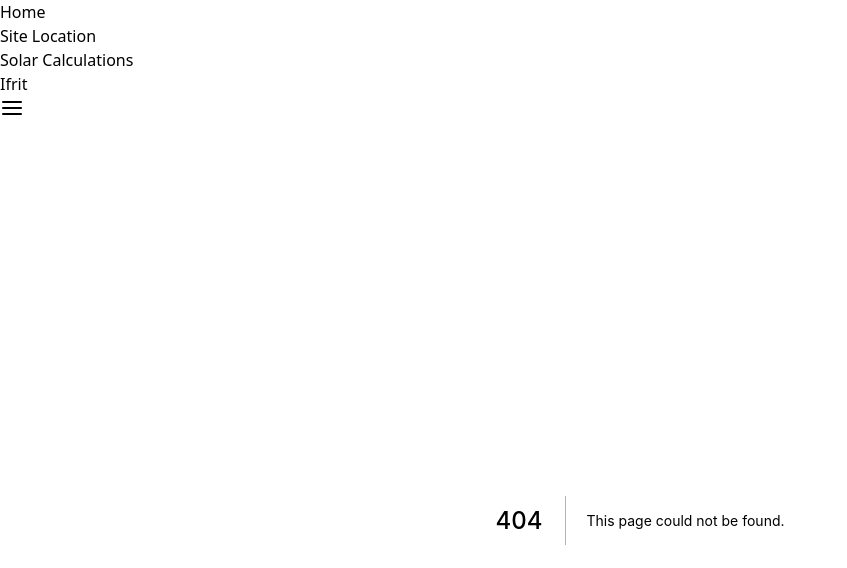
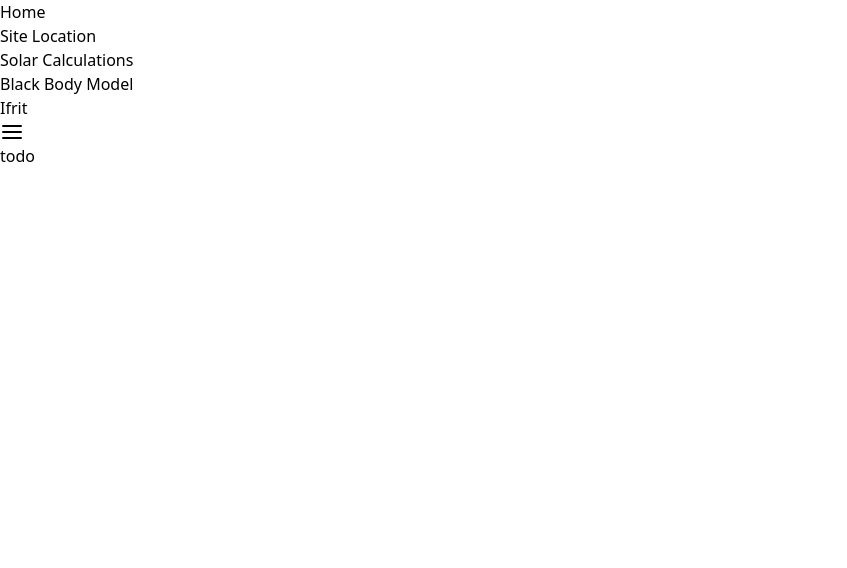
Before and after one commit to Amar-Gill/clima-viz, a Next.js app: page /blackbody-model in a window 1280 px wide. Before the commit this address had no page. Shown: the top 568 px of the page, without its empty margins (0-847 px from the left). Built offline with nearby package versions, Linux system fonts and the light colour scheme.

Commit message:
scaffold new page

```diff
--- a/components/layout.tsx
+++ b/components/layout.tsx
@@ -47,6 +47,9 @@ const Layout: React.FC<{}> = ({ children }) => {
           </li>
           <li>
             <NavLink href="/solar-calculations">Solar Calculations</NavLink>
+          </li>
+          <li>
+            <NavLink href="/blackbody-model">Black Body Model</NavLink>
           </li>
         </ul>
       </nav>
@@ -98,6 +101,9 @@ const Layout: React.FC<{}> = ({ children }) => {
             <li className="my-2">
               <NavLinkMobile href="/solar-calculations">Solar Calculations</NavLinkMobile>
             </li>
+            <li className="my-2">
+              <NavLinkMobile href="/blackbody-model">Black Body Model</NavLinkMobile>
+            </li>
           </ul>
         </div>
       )}
--- /dev/null
+++ b/pages/blackbody-model/index.tsx
@@ -0,0 +1,5 @@
+const BlackBodyModel = () => {
+  return <div>todo</div>;
+};
+
+export default BlackBodyModel;
```
